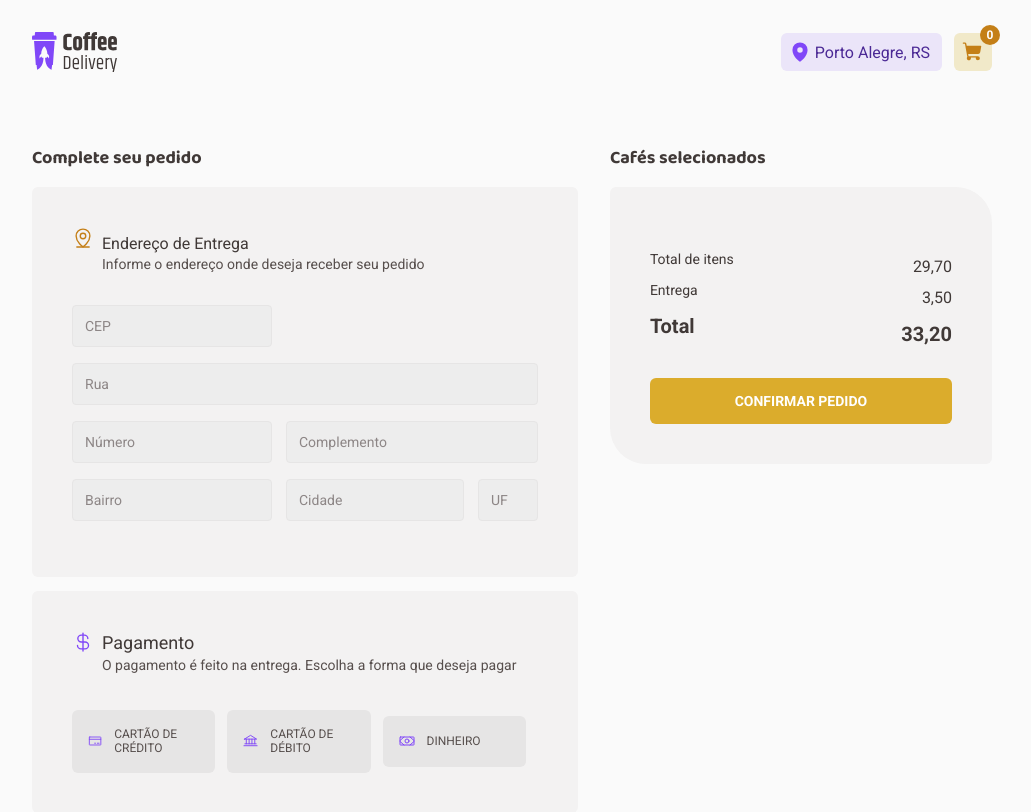
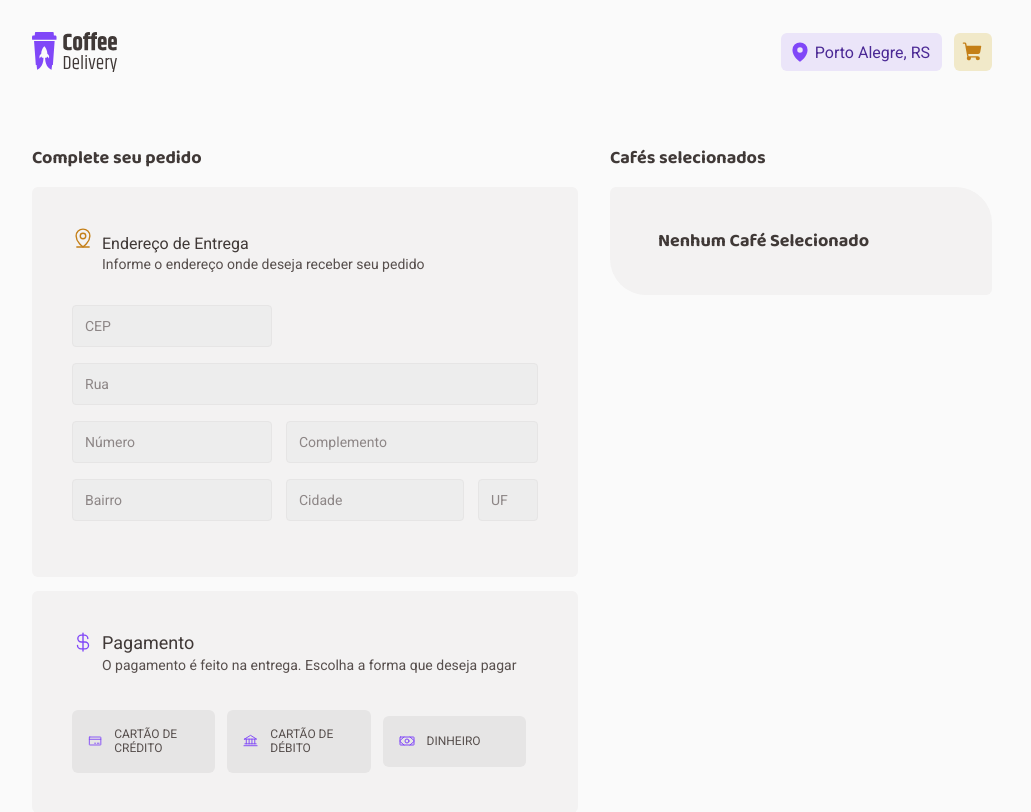
Before and after one commit to JonathanMDueck/ignite-coffee-delivery, a React (Vite) app: page /orderdetails in a window 1280 px wide. Shown: the top 812 px of the page, without its empty margins (128-1159 px from the left). Built offline with nearby package versions, Linux system fonts and the light colour scheme.

Commit message:
Adding more context functionalities

```diff
--- a/src/components/Header/styles.ts
+++ b/src/components/Header/styles.ts
@@ -70,18 +70,8 @@ export const Counter = styled.div<CounterProps>`
 
   margin-right: -2.125rem;
   margin-top: -2.125rem;
-
-  display: flex;
   align-items: center;
   justify-content: center;
 
-  &:disabled {
-    display: none;
-  }
-
-  ${({ active }) =>
-    active &&
-    `
-    display: none;
-  `}
+  display: ${(props) => (props.active ? 'flex' : 'none')};
 `
--- a/src/contexts/orderContext.tsx
+++ b/src/contexts/orderContext.tsx
@@ -32,7 +32,8 @@ interface OrderContextType {
   countCoffeeQuantity: () => number
   increaseCoffeeCounter: (title: string) => void
   decreaseCoffeeCounter: (title: string) => void
-  shoppingCartPrice: () => void
+  shoppingCartPrice: () => number
+  removeCoffee: (title: string) => void
 }
 
 export const OrderContext = createContext({} as OrderContextType)
@@ -67,17 +68,15 @@ export function OrderContextProvider({ children }: OrderContextProviderProps) {
 
   function decreaseCoffeeCounter(title: string) {
     const coffee = selectedCoffee.findIndex((item) => item.title === title)
-    const temporaryList = produce(selectedCoffee, (draft) => {
-      if (draft[coffee].quantity > 0) {
+
+    if (selectedCoffee[coffee].quantity === 1) {
+      removeCoffee(title)
+    } else {
+      const temporaryList = produce(selectedCoffee, (draft) => {
         draft[coffee].quantity -= 1
-      } else {
-        console.log(draft.length)
-        draft = draft.filter((item) => item.title !== title)
-        console.log(draft.length)
-      }
-    })
-
-    setSelectedCoffee(temporaryList)
+      })
+      setSelectedCoffee(temporaryList)
+    }
   }
 
   function countCoffeeQuantity() {
@@ -100,6 +99,13 @@ export function OrderContextProvider({ children }: OrderContextProviderProps) {
     return totalPrice
   }
 
+  function removeCoffee(title: string) {
+    const updatedCoffee = selectedCoffee.filter((item) => {
+      return item.title !== title
+    })
+    setSelectedCoffee(updatedCoffee)
+  }
+
   return (
     <OrderContext.Provider
       value={{
@@ -109,6 +115,7 @@ export function OrderContextProvider({ children }: OrderContextProviderProps) {
         increaseCoffeeCounter,
         decreaseCoffeeCounter,
         shoppingCartPrice,
+        removeCoffee,
       }}
     >
       {children}
--- a/src/pages/OrderDetails/components/SelectedCoffeeCard/index.tsx
+++ b/src/pages/OrderDetails/components/SelectedCoffeeCard/index.tsx
@@ -12,17 +12,17 @@ import { useContext } from 'react'
 import { OrderContext } from '../../../../contexts/orderContext'
 
 export function SelectedCoffeeCard() {
-  const { increaseCoffeeCounter, selectedCoffee, decreaseCoffeeCounter } =
-    useContext(OrderContext)
+  const {
+    increaseCoffeeCounter,
+    selectedCoffee,
+    decreaseCoffeeCounter,
+    removeCoffee,
+  } = useContext(OrderContext)
 
   function getImageSource(imageName: string) {
     const image = imageName.normalize('NFD').replace(/[\u0300-\u036f]/g, '')
 
     return coffeeImages.find((item) => item.title === image)?.image
-  }
-
-  function addCoffee(title: string) {
-    increaseCoffeeCounter(title)
   }
 
   return (
@@ -39,7 +39,7 @@ export function SelectedCoffeeCard() {
                   <p>{item.quantity}</p>
                   <Plus onClick={() => increaseCoffeeCounter(item.title)} />
                 </AmountContainer>
-                <RemoveButton>
+                <RemoveButton onClick={() => removeCoffee(item.title)}>
                   <Trash size={16} />
                   REMOVER
                 </RemoveButton>
--- a/src/pages/OrderDetails/components/SelectedCoffeeDetails/index.tsx
+++ b/src/pages/OrderDetails/components/SelectedCoffeeDetails/index.tsx
@@ -1,6 +1,7 @@
 import {
   ConfirmButton,
   LabelPriceContainer,
+  NoItemsDescriptions,
   OrderDescription,
   PaymentLine,
   SelectedCoffeeContainer,
@@ -8,18 +9,27 @@ import {
 } from './styles'
 
 import { SelectedCoffeeCard } from '../SelectedCoffeeCard'
+import { useContext } from 'react'
+import { OrderContext } from '../../../../contexts/orderContext'
 
 export function SelectedCoffeeDetails() {
+  const { shoppingCartPrice } = useContext(OrderContext)
+
+  const totalItems = shoppingCartPrice()
+
   return (
     <SelectedCoffeeContainer>
       <span>Cafés selecionados</span>
+      {totalItems === 0 ? (
+        <NoItemsDescriptions>Nenhum Café Selecionado</NoItemsDescriptions>
+      ) : (
         <OrderDescription>
           <SelectedCoffeeCard />
           <div>
             <LabelPriceContainer>
               <PaymentLine>
                 <span>Total de itens</span>
-              <label>29,70</label>
+                <label>{totalItems}</label>
               </PaymentLine>
               <PaymentLine>
                 <span>Entrega</span>
@@ -27,12 +37,13 @@ export function SelectedCoffeeDetails() {
               </PaymentLine>
               <TotalLine>
                 <span>Total</span>
-              <label>33,20</label>
+                <label>{totalItems + 3.5}</label>
               </TotalLine>
             </LabelPriceContainer>
           </div>
           <ConfirmButton>CONFIRMAR PEDIDO</ConfirmButton>
         </OrderDescription>
+      )}
     </SelectedCoffeeContainer>
   )
 }
--- a/src/pages/OrderDetails/components/SelectedCoffeeDetails/styles.ts
+++ b/src/pages/OrderDetails/components/SelectedCoffeeDetails/styles.ts
@@ -17,6 +17,17 @@ export const OrderDescription = styled.div`
   font-weight: 400;
 
   padding: 2.5rem;
+`
+
+export const NoItemsDescriptions = styled.div`
+  background: ${(props) => props.theme['base-card']};
+  border-radius: 6px 36px;
+
+  font-family: 'Baloo 2', sans-serif;
+  font-weight: 400;
+
+  padding: 2.5rem 3rem;
+  align-items: center;
 `
 
 export const LabelPriceContainer = styled.div`
```
Lines whose indentation alone changed are shown as unchanged.
